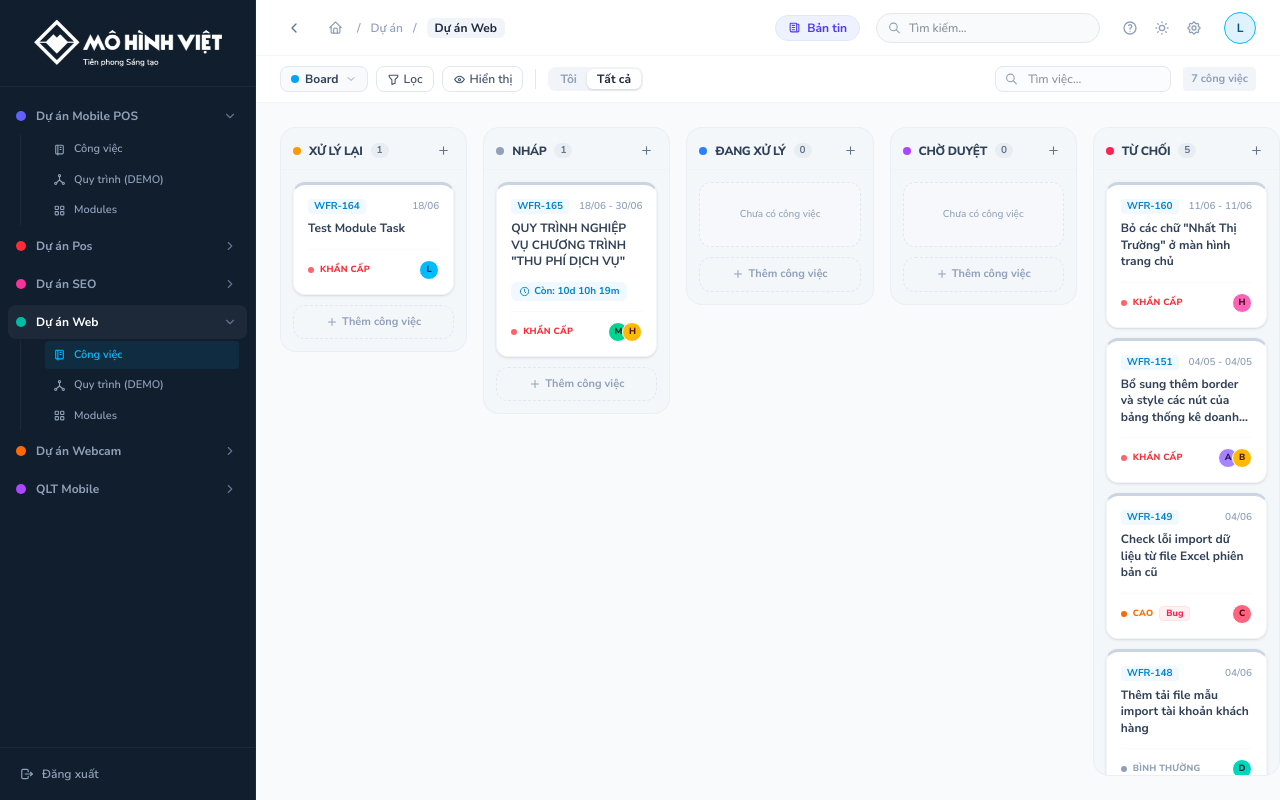
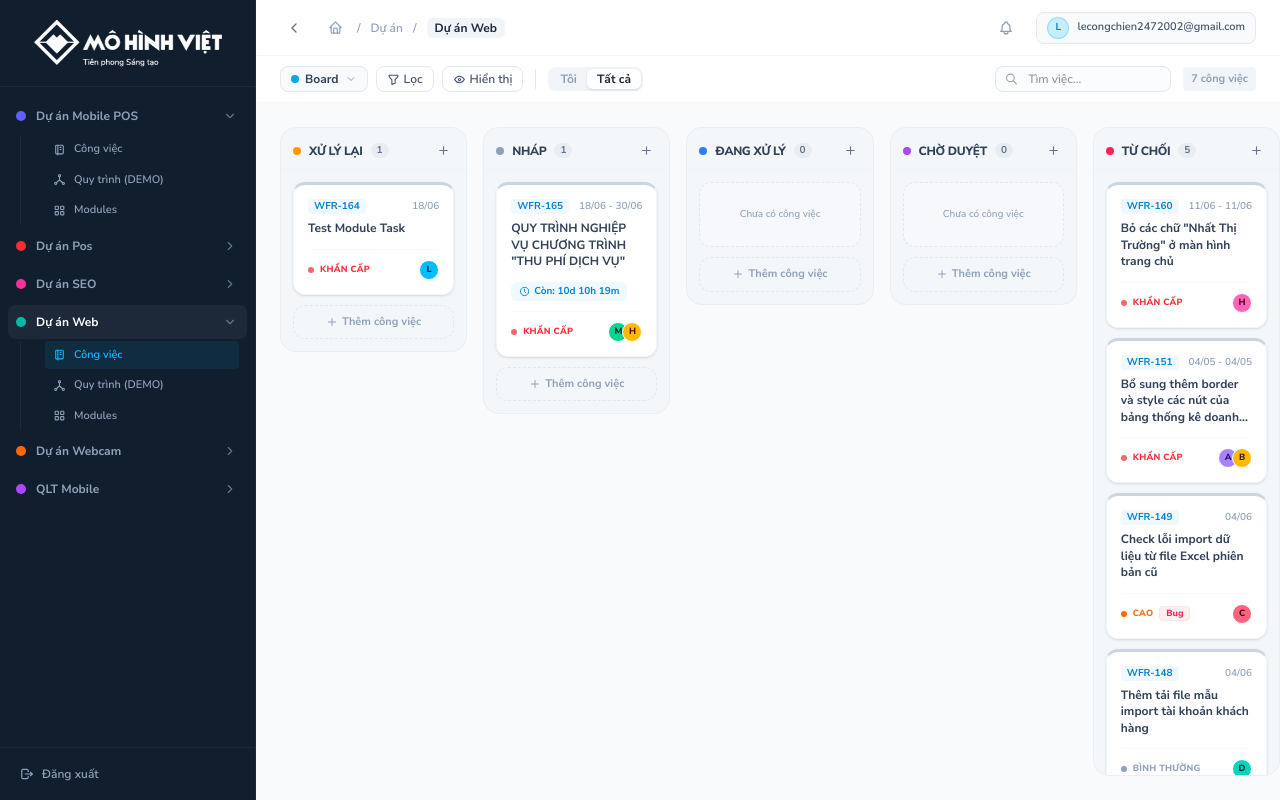
Before and after one commit to linh6666/Work-flow, a Next.js app: page /Administration in a window 1280 px wide. Built offline with nearby package versions, Linux system fonts and the light colour scheme.

Commit message:
10/7/26 lan1

```diff
--- a/components/Administration/index.tsx
+++ b/components/Administration/index.tsx
@@ -29,7 +29,8 @@ import {
   IconHelp,
   IconNews,
   IconBug,
-  IconTrash
+  IconTrash,
+  IconBell
 } from '@tabler/icons-react';
 
 interface Project {
@@ -248,12 +249,7 @@ export default function Administration() {
       <aside className={`${isSidebarCollapsed ? 'w-16' : 'w-64'} bg-[#111e2e] text-slate-300 flex flex-col h-full shrink-0 border-r border-white/5 select-none z-20 transition-all duration-300`}>
 
         {/* Workspace Brand Dropdown */}
-        <div className={`px-0 py-2 border-b border-white/5 flex items-center ${isSidebarCollapsed ? 'justify-center' : 'justify-between'} hover:bg-white/5 transition-colors cursor-pointer`}>
-          {isSidebarCollapsed ? (
-            <div className="w-10 h-10 rounded-xl bg-emerald-500 text-white font-extrabold flex items-center justify-center text-lg shadow-md shadow-emerald-500/15 shrink-0">
-              Q
-            </div>
-          ) : (
+        <div className={`px-0 py-2 border-b border-white/5 flex items-center justify-center hover:bg-white/5 transition-colors cursor-pointer`}>
           <Image
             src="/logo/logo1.png"
             alt="Logo WorkFlow"
@@ -262,7 +258,6 @@ export default function Administration() {
             className="h-[240px] w-full object-contain -my-[85px] scale-115"
             priority
           />
-          )}
         </div>
 
 
@@ -362,8 +357,8 @@ export default function Administration() {
               L
             </div>
             {!isSidebarCollapsed && (
-              <span className="text-[11px] font-semibold text-slate-300 truncate">
-                lecongchien247
+              <span className="text-[11px] font-semibold text-slate-300 truncate" title="lecongchien2472002@gmail.com">
+                lecongchien2472002@gmail.com
               </span>
             )}
           </div> */}
@@ -406,12 +401,14 @@ export default function Administration() {
 
           {/* Controls & Nav */}
           <div className="flex items-center gap-4">
+            {/* Ẩn Bản tin theo yêu cầu
             <button className="flex items-center gap-1.5 text-xs text-indigo-600 font-bold px-3 py-1 bg-indigo-50 border border-indigo-100 rounded-full hover:bg-indigo-100/50 transition-all cursor-pointer">
               <IconNews size={13} />
               Bản tin
             </button>
+            */}
 
-            {/* Global Search */}
+            {/* Ẩn Tìm kiếm toàn cục theo yêu cầu
             <div className="relative w-44 md:w-56 group">
               <input
                 type="text"
@@ -420,23 +417,31 @@ export default function Administration() {
               />
               <IconSearch size={13} className="absolute left-3 top-1/2 -translate-y-1/2 text-slate-400 group-focus-within:text-sky-500 transition-colors" />
             </div>
+            */}
 
             {/* Icons */}
             <div className="flex items-center gap-1 text-slate-400">
+              {/* Ẩn Hướng dẫn (?) và Giao diện theo yêu cầu
               <button className="p-1.5 hover:bg-slate-100 rounded-lg transition-colors cursor-pointer" title="Hướng dẫn">
                 <IconHelp size={16} />
               </button>
               <button className="p-1.5 hover:bg-slate-100 rounded-lg transition-colors cursor-pointer" title="Giao diện">
                 <IconSun size={16} />
               </button>
-              <button className="p-1.5 hover:bg-slate-100 rounded-lg transition-colors cursor-pointer" title="Cấu hình">
-                <IconSettings size={16} />
+              */}
+              <button className="p-1.5 hover:bg-slate-100 rounded-lg transition-colors cursor-pointer" title="Thông báo">
+                <IconBell size={16} />
               </button>
             </div>
 
-            {/* User Avatar Stack */}
-            <div className="w-8 h-8 rounded-full border border-sky-400 bg-sky-100 text-sky-800 font-bold flex items-center justify-center text-xs select-none">
+            {/* User Account Button/Pill */}
+            <div className="flex items-center gap-2 px-2.5 py-1 bg-slate-50 border border-slate-200 rounded-lg hover:bg-slate-100/50 transition-all cursor-pointer">
+              <div className="w-5.5 h-5.5 rounded-full bg-sky-400/20 border border-sky-400/30 flex items-center justify-center text-[10px] font-bold text-sky-600 shrink-0">
                 L
+              </div>
+              <span className="text-[11px] font-semibold text-slate-600 truncate max-w-[180px] hidden sm:inline-block" title="lecongchien2472002@gmail.com">
+                lecongchien2472002@gmail.com
+              </span>
             </div>
           </div>
         </header>
```
Lines whose indentation alone changed are shown as unchanged.
